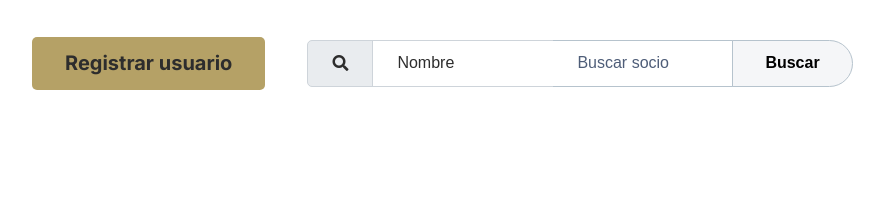
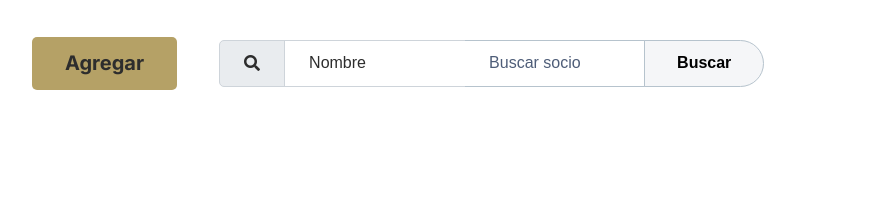
Before and after one commit to LautaroTorchia/ClubVillaElisaWebsite, a Flask app: page /user/ in a window 1280 px wide. Shown: the part 129-341 px from the top of the page, without its empty margins (5-889 px from the left). Run offline with Flask 2, Linux system fonts and the light colour scheme; the visitor is signed in with stand-in values (Sample User, id 1); data comes from the database, SQL or seed files in the repository; parts of the project's set-up code (start-up, migrations or seed data) failed here and were passed over; some libraries are stand-ins or nearby versions.

Commit message:
All adding buttons are now listed under the name of 'Agregar', no matter the cathegory

```diff
--- a/admin/src/web/templates/associate/list.html
+++ b/admin/src/web/templates/associate/list.html
@@ -29,7 +29,7 @@
     </table>
     <a href="{{ url_for('associate.get_add') }}">
       <button class="btn own_golden_bg own_add_button" type="button">
-        Agregar Asociado
+        Agregar
       </button>
     </a>
     {% include "search.html" %}
--- a/admin/src/web/templates/discipline/list.html
+++ b/admin/src/web/templates/discipline/list.html
@@ -12,7 +12,7 @@
   <section class="d-flex justify-content-xxl-center">
     <a href="{{ url_for('discipline.get_add') }}">
       <button class="btn own_golden_bg own_add_button" type="button">
-        Agregar Disciplinas
+        Agregar
       </button>
     </a>
     {% include "search.html" %}
--- a/admin/src/web/templates/user/list.html
+++ b/admin/src/web/templates/user/list.html
@@ -4,7 +4,6 @@
 {{ super() }}
 <link rel="stylesheet" href="{{ url_for('static', filename='fonts/fontawesome-all.min.css') }}" />
 <link rel="stylesheet" href="{{ url_for('static', filename='css/Pretty-Search-Form-.css') }}" />
-<link rel="stylesheet" href="{{ url_for('static', filename='css/miscellaneous.css') }}" />
 {% endblock css %}
 {% block title %} Usuarios {% endblock title %}
 
@@ -13,7 +12,7 @@
   <section class="d-flex justify-content-xxl-center">
     <a href="{{ url_for('user.get_add') }}">
       <button class="btn own_golden_bg own_add_button" type="button">
-        Registrar usuario
+        Agregar
       </button>
     </a>
     {% include "search.html" %}
```
